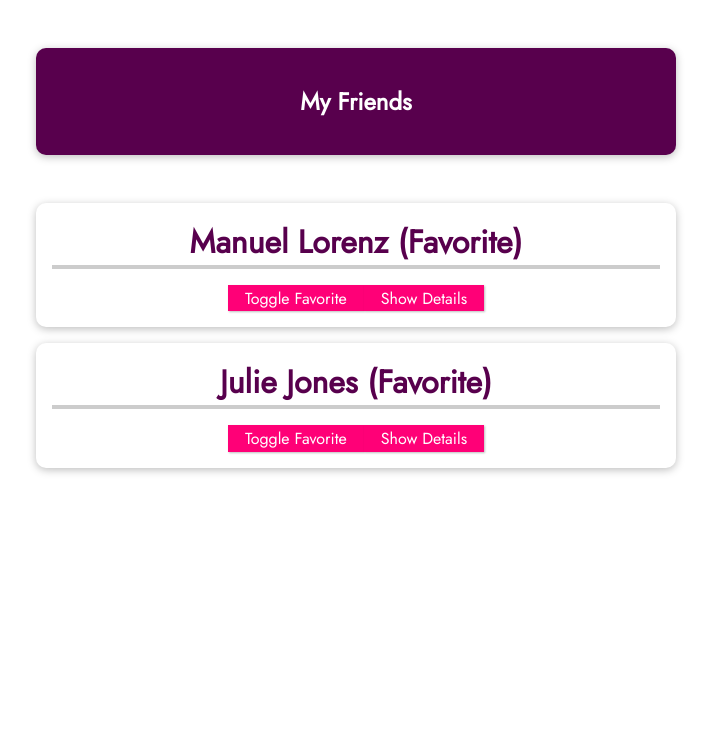
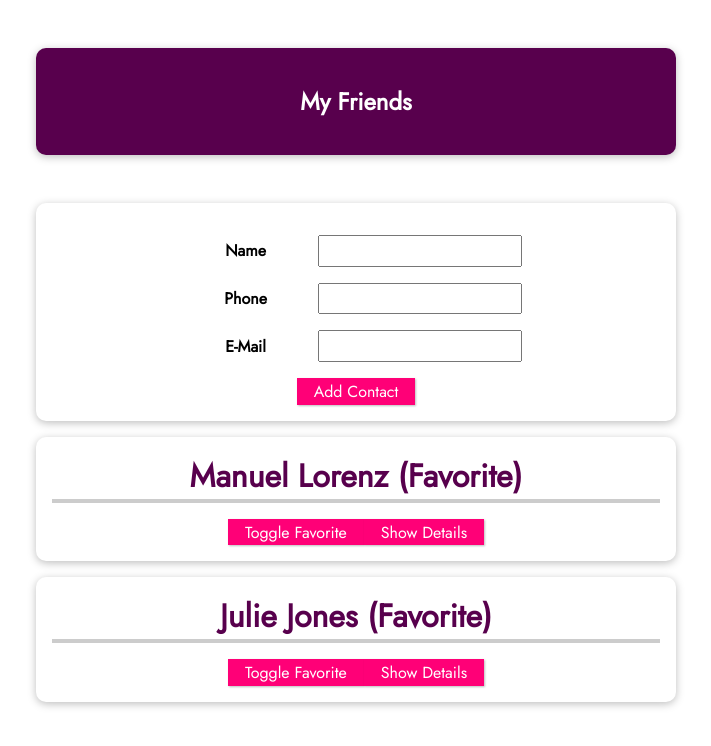
Before and after one commit to qwe8851/vue3, a Vue app in the folder vue-cli-01-a-new-vue-project/: page / in a window 1280 px wide. Shown: the top 746 px of the page, without its empty margins (284-995 px from the left). Built offline with nearby package versions, Linux system fonts and the light colour scheme.

Commit message:
feat: component추가 및 연결

```diff
--- a/vue-cli-01-a-new-vue-project/src/App.vue
+++ b/vue-cli-01-a-new-vue-project/src/App.vue
@@ -3,6 +3,7 @@
     <header>
         <h1>My Friends</h1>
     </header>
+    <new-friend @add-contact="addContact"/>
     <ul>
         <friend-contact v-for="friend in friends" :key="friend.id"
             :id="friend.id"
@@ -43,6 +44,16 @@
             const identifiedFriend = this.friends.find( friend => friend.id === friendId);
             identifiedFriend.isFavorite = !identifiedFriend.isFavorite;
         },
+        addContact(name, phone, email){
+            const newFriendContact = {
+                id: new Date().toISOString(),
+                name: name,
+                phone: phone,
+                email: email,
+                isFavorite: false,
+            }
+            this.friends.push( newFriendContact );
+        }
     },
 
 };
@@ -80,7 +91,8 @@
     list-style: none;
 }
 
-#app li {
+#app li ,
+#app form {
     box-shadow: 0 2px 8px rgba(0, 0, 0, 0.26);
     margin: 1rem auto;
     border-radius: 10px;
@@ -113,4 +125,17 @@
     border-color: #ec3169;
     box-shadow: 1px 1px 4px rgba(0, 0, 0, 0.26);
 }
+#app input {
+    font: inherit;
+    padding: 0.15rem;
+}
+#app label {
+    font-weight: bold;
+    margin-right: 1rem;
+    width: 7rem;
+    display: inline-block;
+}
+#app form div {
+    margin: 1rem 0;
+}
 </style>
--- a/vue-cli-01-a-new-vue-project/src/components/FriendContact.vue
+++ b/vue-cli-01-a-new-vue-project/src/components/FriendContact.vue
@@ -39,6 +39,17 @@
             // },
         },
     },
+    emits: ['toggle-favorite'],
+    // emits: {
+    //     'toggle-favorite': (id) => {
+    //         if(id){
+    //             return true;
+    //         } else {
+    //             console.warn('Id is missing!');
+    //             return false;
+    //         }
+    //     }
+    // },
     data(){
         return{
             detailsAreVisible: false,
--- /dev/null
+++ b/vue-cli-01-a-new-vue-project/src/components/NewFriend.vue
@@ -0,0 +1,35 @@
+<template>
+    <form  @submit.prevent="submitData">
+        <div>
+            <label>Name</label>
+            <input type="text" v-model="enteredName" >
+        </div>
+        <div>
+            <label>Phone</label>
+            <input type="tel" v-model="enteredPhone" >
+        </div>
+        <div>
+            <label>E-Mail</label>
+            <input type="email" v-model="enteredEmail" >
+        </div>
+        <button>Add Contact</button>
+    </form>
+</template>
+
+<script>
+    export default {
+        emits: ['add-contact'],
+        data() {
+            return {
+                enteredName: '',
+                enteredPhone: '',
+                enteredEmail: '',
+            };
+        },
+        methods: {
+            submitData(){
+                this.$emit('add-contact', this.enteredName, this.enteredPhone, this.enteredEmail );
+            }
+        }
+    };
+</script>
--- a/vue-cli-01-a-new-vue-project/src/main.js
+++ b/vue-cli-01-a-new-vue-project/src/main.js
@@ -2,8 +2,10 @@
 
 import App from './App.vue';
 import FriendContact from './components/FriendContact.vue';
+import NewFriend from './components/NewFriend.vue';
 
 const app = createApp(App);
 
 app.component('friend-contact', FriendContact );
+app.component('new-friend', NewFriend );
 app.mount('#app');
```
